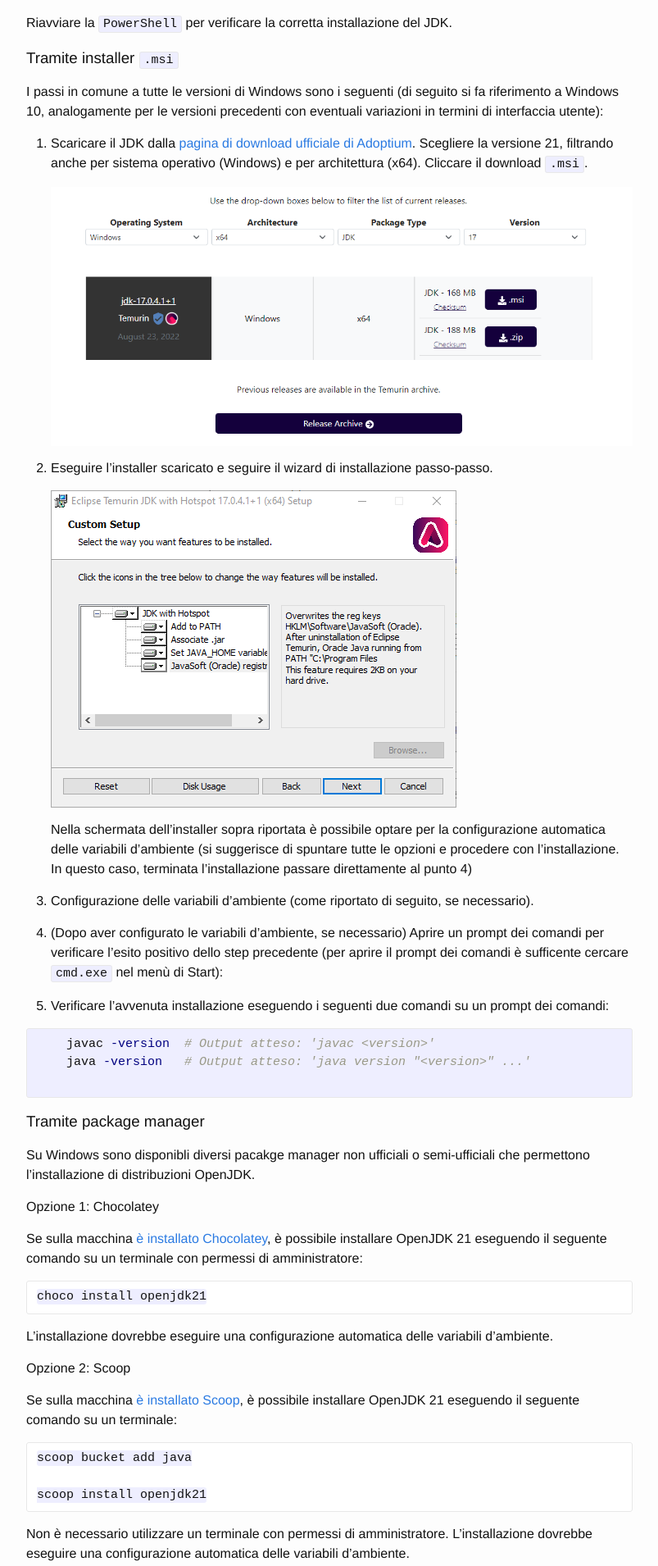
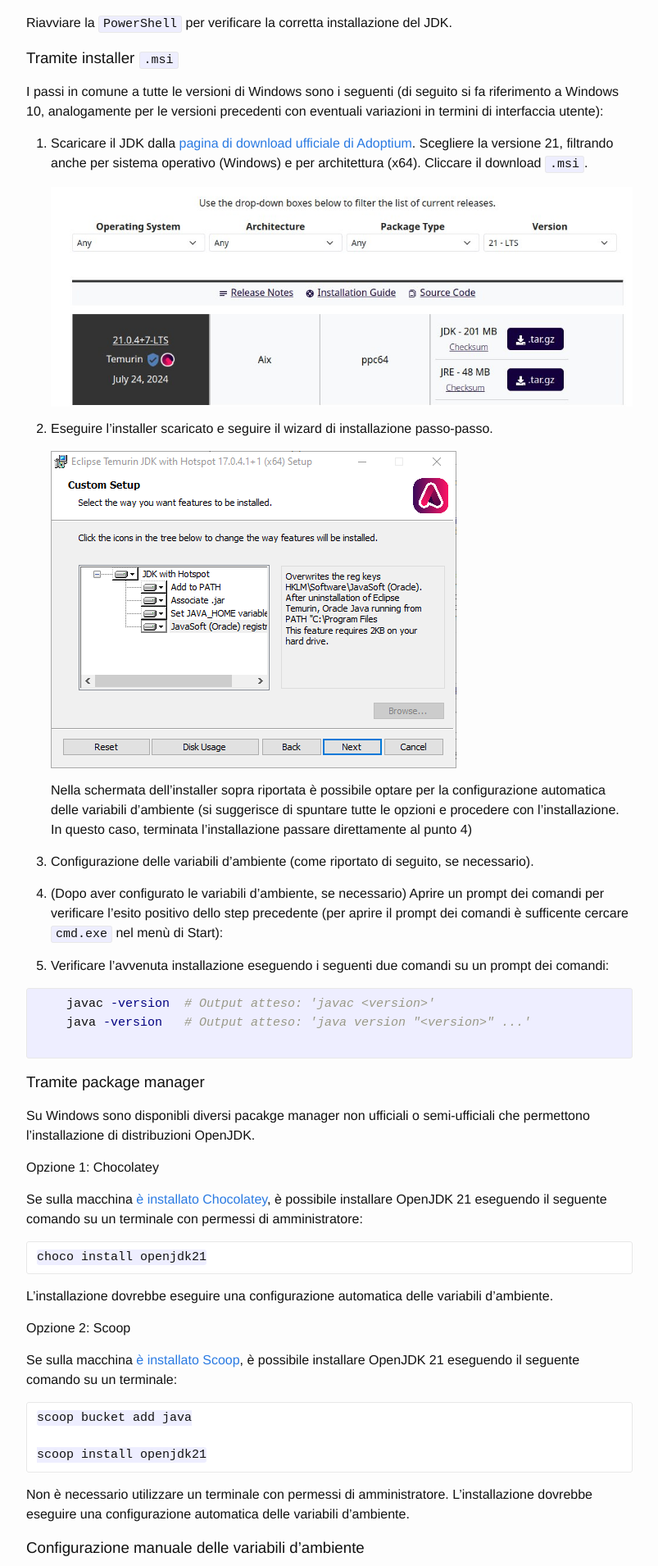
Before and after one commit to unibo-oop/software-installation, a Jekyll site: the page built from index.md, in a window 1280 px wide. Shown: the part 2760-4670 px from the top of the page at 82% size, without its empty margins (238-1041 px from the left). Built offline with Jekyll 4.4.1, drawn with Linux system fonts in a browser that asks for light colours.

Commit message:
update image

```diff
--- a/index.md
+++ b/index.md
@@ -214,7 +214,7 @@ I passi in comune a tutte le versioni di Windows sono i seguenti (di seguito si
 1. Scaricare il JDK dalla [pagina di download ufficiale di Adoptium](https://adoptium.net/temurin/releases).
    Scegliere la versione 21, filtrando anche per sistema operativo (Windows) e per architettura (x64). Cliccare il download <i class="fa fa-download"></i>`.msi`.
 
-   ![Missing image](img/win10/adopt1.png)
+   ![Missing image](img/win10/photo_2024-09-18_07-48-14.jpg)
 
 2. Eseguire l'installer scaricato e seguire il wizard di installazione passo-passo.
 
```
